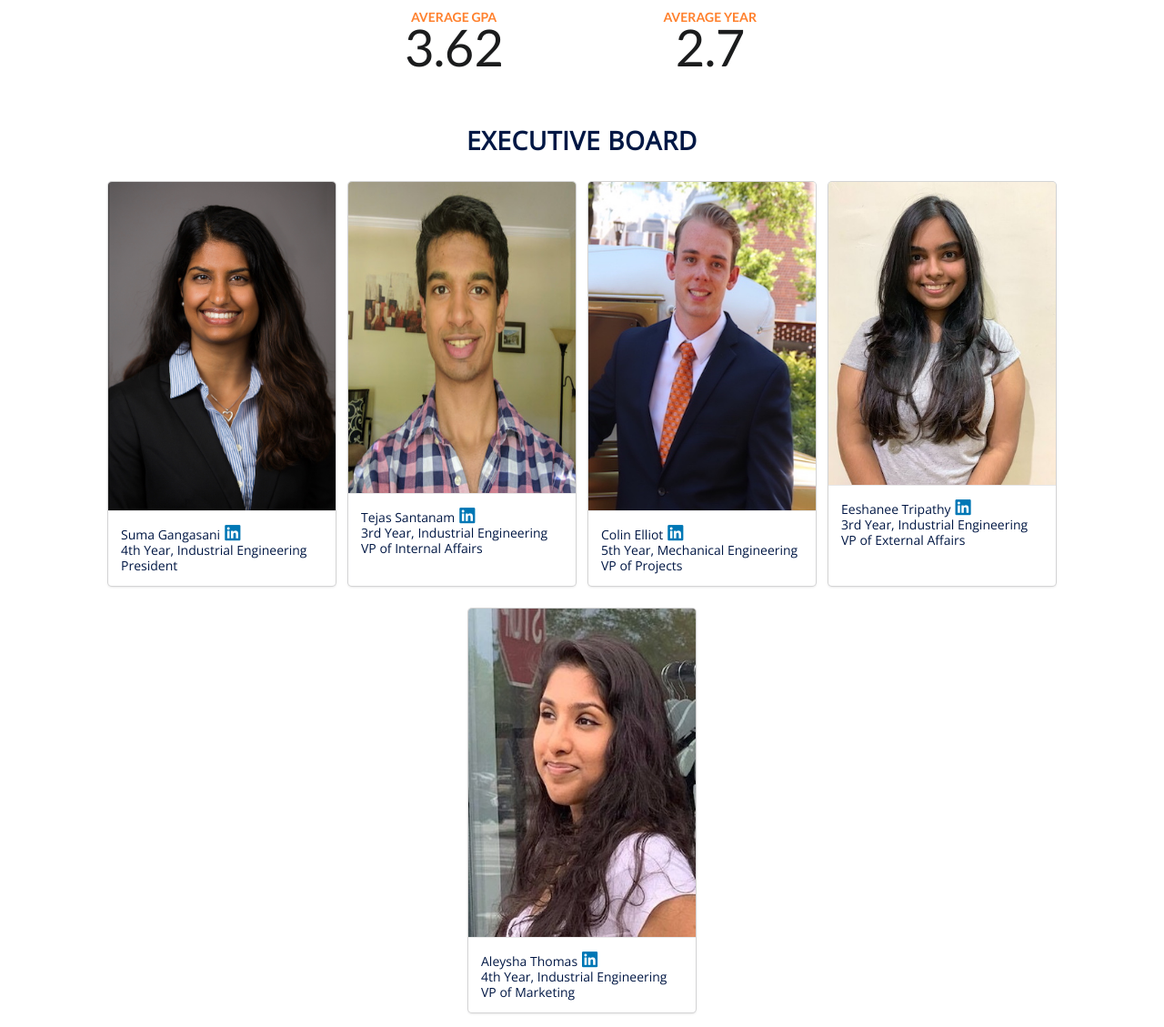
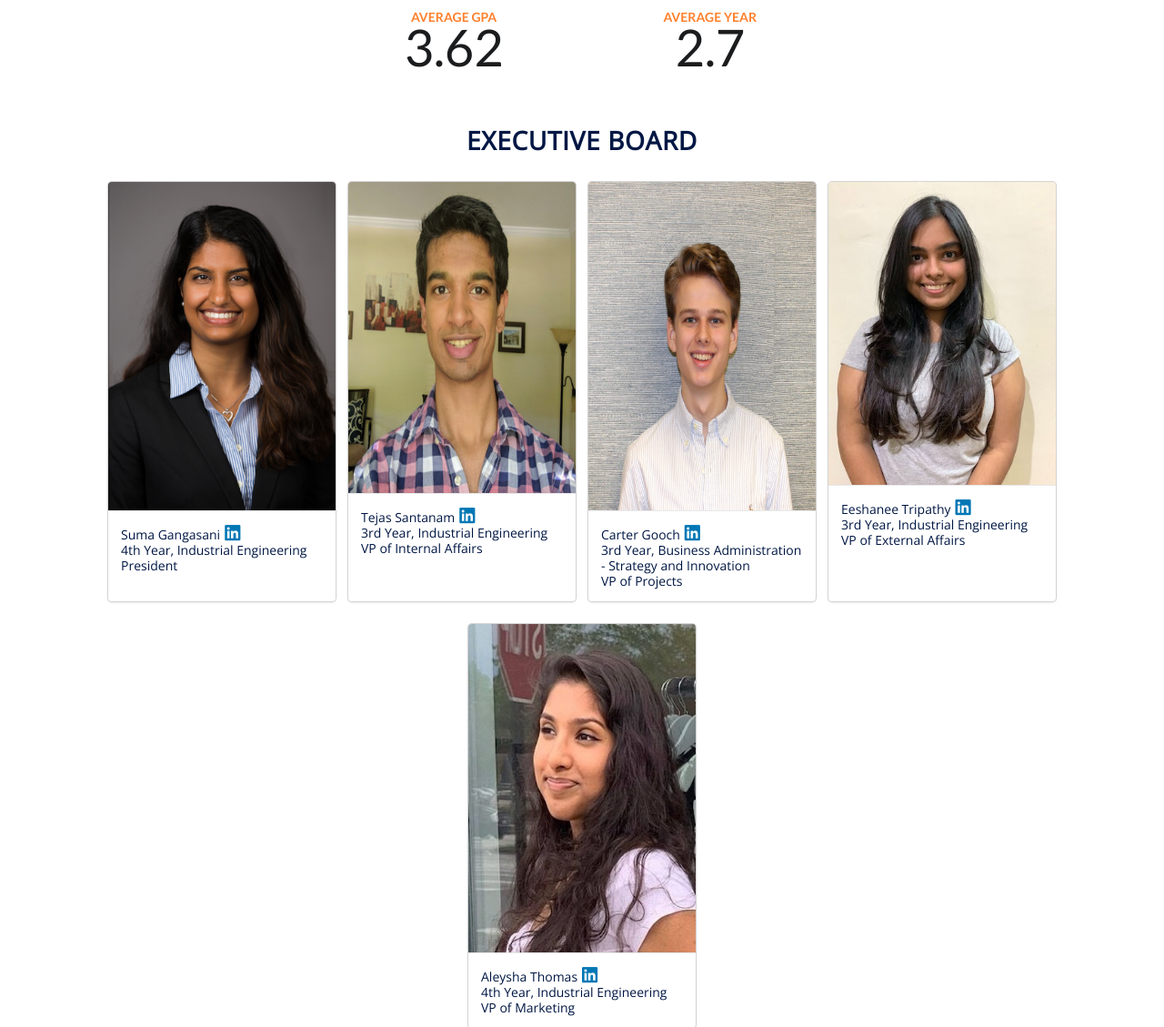
Before and after one commit to lsurasani/lsurasani.github.io, a PHP site: page /members in a window 1280 px wide. Shown: the part 220-1349 px from the top of the page at 91% size. Run offline with PHP 8.4, Linux system fonts and the light colour scheme; some libraries are stand-ins or nearby versions.

Commit message:
Update members.php

```diff
--- a/members.php
+++ b/members.php
@@ -72,13 +72,13 @@
                         $tejas->major = 'Industrial Engineering';
                         $tejas->imgsrc="pics/Tejas2.jpeg";
 
-                        $colin = new Member();
-                        $colin->name = "Colin Elliot";
-                        $colin->linkedin = 'https://www.linkedin.com/in/colin-elliott-660bb8140';
-                        $colin->title = "VP of Projects";
-                        $colin->major = "Mechanical Engineering";
-                        $colin->year = '5th';
-                        $colin->imgsrc = "pics/Colin3.JPG";
+                        $carter = new Member();
+                        $carter->name = "Carter Gooch";
+                        $carter->linkedin = 'https://www.linkedin.com/in/goochcarter/';
+                        $carter->title = "VP of Projects";
+                        $carter->major = "Business Administration - Strategy and Innovation";
+                        $carter->year = '3rd';
+                        $carter->imgsrc = "pics/Carter.png";
 
                         $eeshanee = new Member();
                         $eeshanee->name = 'Eeshanee Tripathy';
@@ -100,7 +100,7 @@
 
 
 
-                        $execMembers = array($suma, $tejas, $colin, $eeshanee, $aleysha);
+                        $execMembers = array($suma, $tejas, $carter, $eeshanee, $aleysha);
 
                         echo '<div class="ui cards">';
 
```
